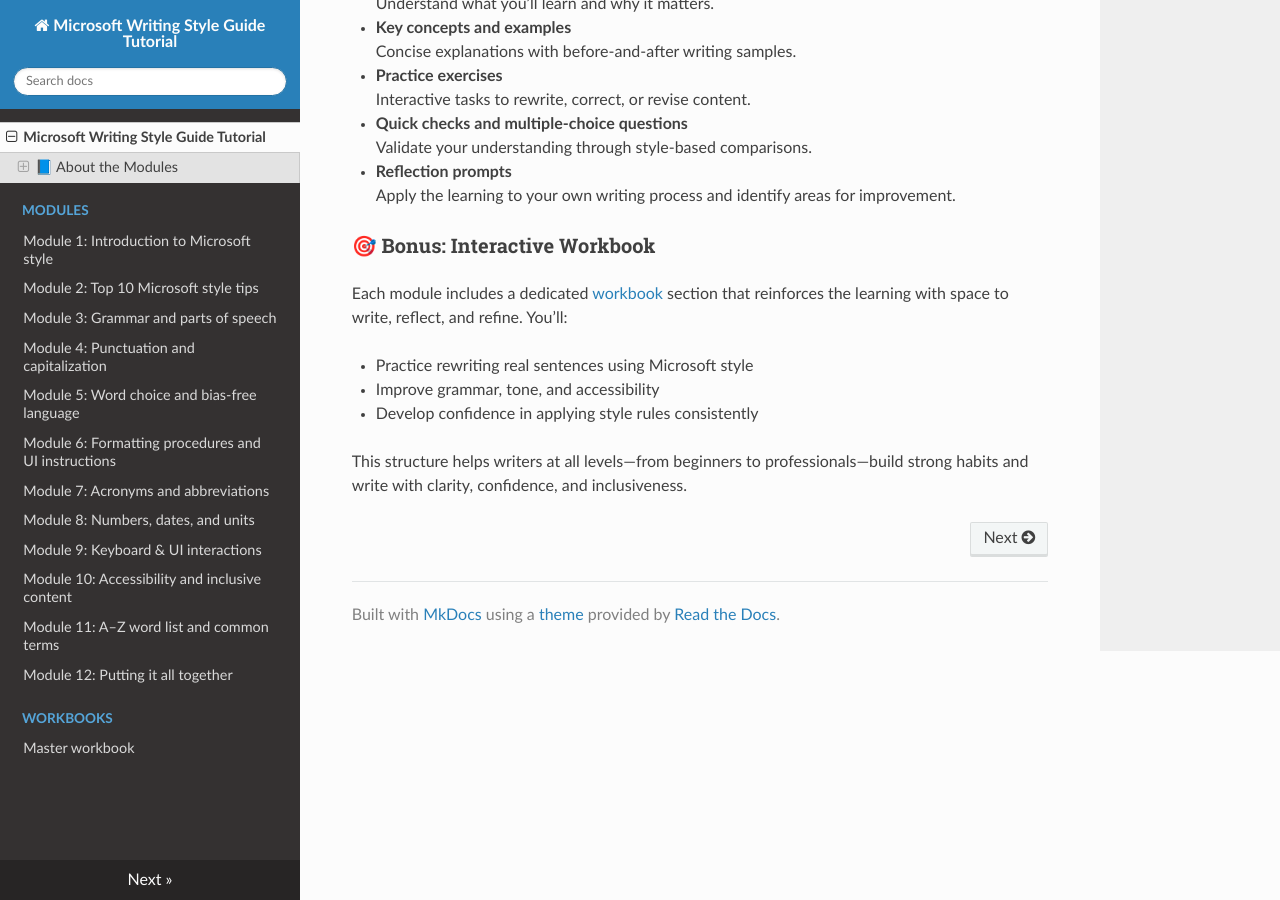
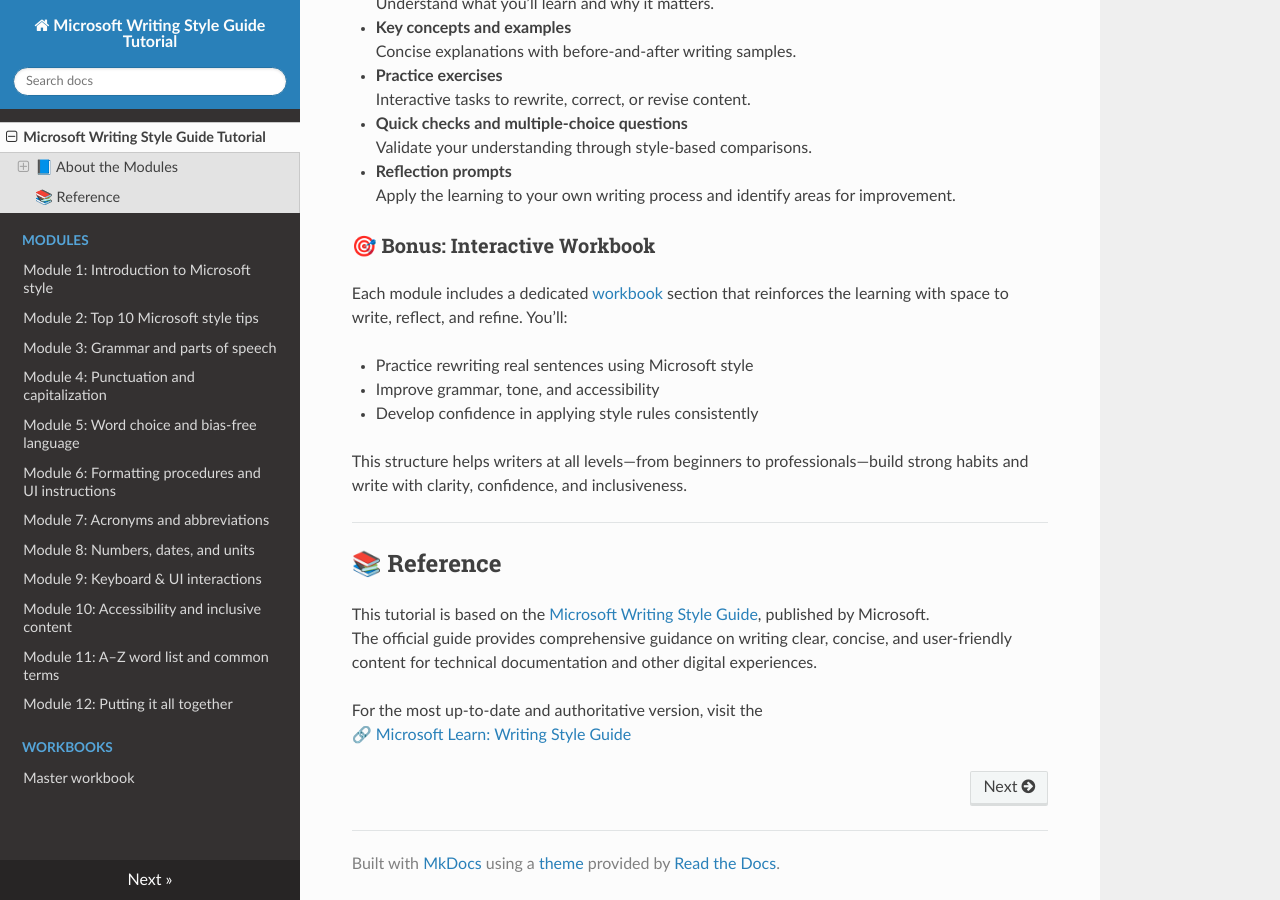
Before and after one commit to TechWriterP/microsoft-writing-style-guide-tutorial, an MkDocs documentation site: the page built from docs/index.md, in a window 1280 px wide and 900 px high, scrolled down 969 px. Built offline with MkDocs 1.6.1, drawn with Linux system fonts in a browser that asks for light colours; nearby versions of some CDN libraries.

Commit message:
Added Microsft Ref section

```diff
--- a/docs/index.md
+++ b/docs/index.md
@@ -47,3 +47,13 @@
 - Develop confidence in applying style rules consistently
 
 This structure helps writers at all levels—from beginners to professionals—build strong habits and write with clarity, confidence, and inclusiveness.
+
+---
+
+## 📚 Reference
+
+This tutorial is based on the [Microsoft Writing Style Guide](https://learn.microsoft.com/en-us/style-guide/welcome/), published by Microsoft.
+The official guide provides comprehensive guidance on writing clear, concise, and user-friendly content for technical documentation and other digital experiences.
+
+For the most up-to-date and authoritative version, visit the
+🔗 [Microsoft Learn: Writing Style Guide](https://learn.microsoft.com/en-us/style-guide/welcome/)
```
